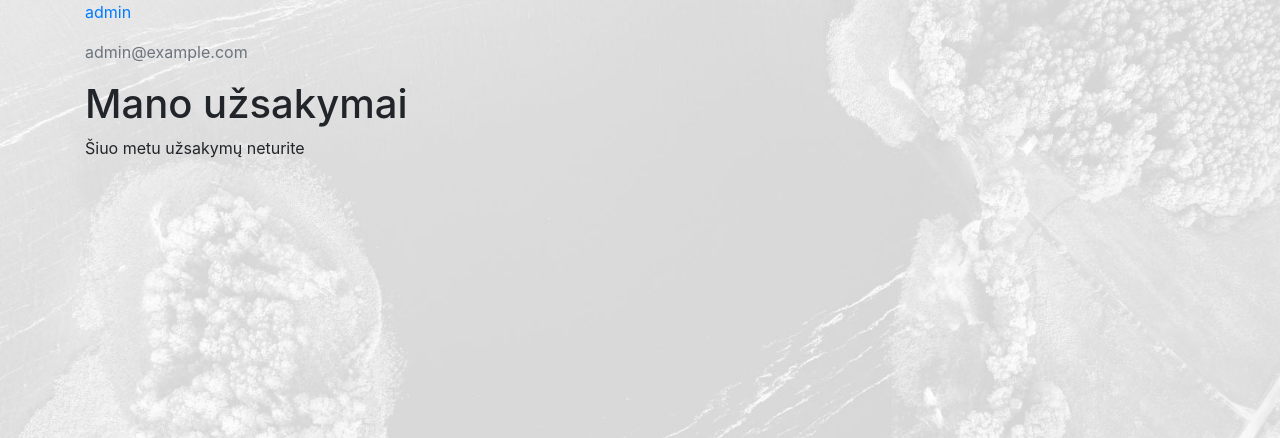
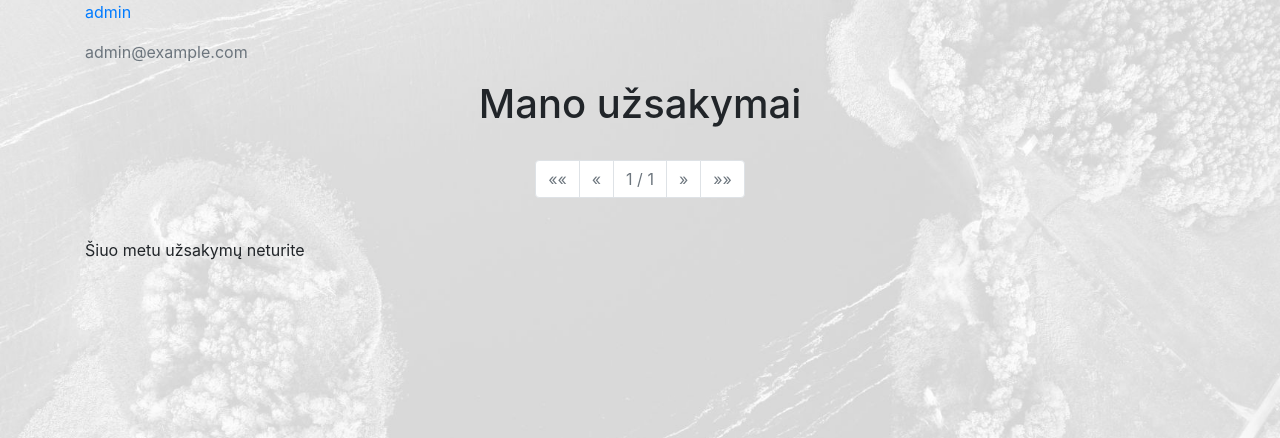
Before and after one commit to hekaista/e_turizmas, a Django app: page /egidas/manouzsakymai/ in a window 1280 px wide. Shown: the part 280-718 px from the top of the page. Run offline with Django 4.2, Linux system fonts and the light colour scheme; a user stored in the database is signed in; data comes from the database, SQL or seed files in the repository; both versions use the stored data as it was after the commit; some libraries are stand-ins or nearby versions.

Commit message:
vartotojo užsakymai, užsakymų puslapiavimas, informacijos atvaizdavimas, sumų paskaičiavimas, stilizacija

```diff
--- a/egidas/forms.py
+++ b/egidas/forms.py
@@ -8,7 +8,8 @@ class PlaceReviewForm(forms.ModelForm):
         fields = ('content', 'user')
         widgets = {
             'place': forms.HiddenInput(),
-            'user': forms.HiddenInput()
+            'user': forms.HiddenInput(),
+            'content': forms.Textarea(attrs={'class': 'form-control', 'rows': 5, 'placeholder': 'Jūsų tekstas...'}),
         }
 
 
--- a/egidas/static/css/styles.css
+++ b/egidas/static/css/styles.css
@@ -99,3 +99,15 @@ footer {
 .small-subcategories {
     font-size: 0.8em;
 }
+
+
+.account-img {
+    width: 150px;
+    height: 150px;
+    object-fit: cover;
+}
+
+.account-heading {
+    font-size: 2em;
+    margin-bottom: 15px;
+}
--- a/egidas/templates/user_orders.html
+++ b/egidas/templates/user_orders.html
@@ -5,21 +5,88 @@
 <p class="text-primary">{{ user.username }}</p>
 <p class="text-secondary">{{ user.email }}</p>
 
-<h1>Mano užsakymai</h1>
+<h1 class="text-center">Mano užsakymai</h1>
+<br>
+<!-- Pagination -->
+<nav aria-label="Page navigation example">
+    <ul class="pagination justify-content-center">
+        {% if page_obj.has_previous %}
+            <li class="page-item">
+                <a class="page-link" href="?page=1" aria-label="First">
+                    <span aria-hidden="true">&laquo;&laquo;</span>
+                </a>
+            </li>
+            <li class="page-item">
+                <a class="page-link" href="?page={{ page_obj.previous_page_number }}" aria-label="Previous">
+                    <span aria-hidden="true">&laquo;</span>
+                </a>
+            </li>
+        {% else %}
+            <li class="page-item disabled">
+                <span class="page-link">&laquo;&laquo;</span>
+            </li>
+            <li class="page-item disabled">
+                <span class="page-link">&laquo;</span>
+            </li>
+        {% endif %}
 
+        <li class="page-item disabled">
+            <span class="page-link">{{ page_obj.number }} / {{ page_obj.paginator.num_pages }}</span>
+        </li>
+
+        {% if page_obj.has_next %}
+            <li class="page-item">
+                <a class="page-link" href="?page={{ page_obj.next_page_number }}" aria-label="Next">
+                    <span aria-hidden="true">&raquo;</span>
+                </a>
+            </li>
+            <li class="page-item">
+                <a class="page-link" href="?page={{ page_obj.paginator.num_pages }}" aria-label="Last">
+                    <span aria-hidden="true">&raquo;&raquo;</span>
+                </a>
+            </li>
+        {% else %}
+            <li class="page-item disabled">
+                <span class="page-link">&raquo;</span>
+            </li>
+            <li class="page-item disabled">
+                <span class="page-link">&raquo;&raquo;</span>
+            </li>
+        {% endif %}
+    </ul>
+</nav>
+<br>
 {% if order_list %}
-<ul>
-    {% for order in order_list %}
-        <li class="{% if order.status == 'Ivykdytas' %}text-success
-        {% elif order.status == 'Gautas' %}text-info
-        {% elif order.status == 'Atšauktas' %}text-danger
-        {% elif order.status == 'Laukiama apmokėjimo' %}text-warning{% endif %}"> {{ order.status }}
-        </li>
-    {{ order.id }}: {{ order.purchase_date }}
-    <hr>
-    {% endfor %}
-</ul>
+    <table class="table">
+        <thead>
+            <tr>
+                <th>Užsakymo data</th>
+                <th>Statusas</th>
+                <th>Užsakymo suma (€)</th>
+            </tr>
+        </thead>
+        <tbody>
+            {% for order in order_list %}
+                <tr>
+                    <td>{{ order.purchase_date }}</td>
+                    <td class="{% if order.status == 'Ivykdytas' %}text-success
+                    {% elif order.status == 'Gautas' %}text-info
+                    {% elif order.status == 'Atšauktas' %}text-danger
+                    {% elif order.status == 'Laukiama apmokėjimo' %}text-secondary{% endif %}">
+                        <strong>{{ order.status }}</strong>
+                    </td>
+                    <td>{{ order.get_total_sum }} €</td>
+                </tr>
+                <tr>
+                    <td colspan="3"><strong>Užsakymo ID:</strong> {{ order.id }}</td>
+                </tr>
+                <tr>
+                    <td colspan="3"><hr /></td>
+                </tr>
+            {% endfor %}
+        </tbody>
+    </table>
 {% else %}
-<p>Šiuo metu užsakymų neturite</p>
+    <p>Šiuo metu užsakymų neturite</p>
 {% endif %}
 {% endblock %}
--- a/egidas/views.py
+++ b/egidas/views.py
@@ -142,10 +142,15 @@ class UserOrderListView(LoginRequiredMixin, generic.ListView):
     model = Order
     template_name = 'user_orders.html'
     context_object_name = 'order_list'
+    paginate_by = 3
 
     def get_queryset(self):
         return Order.objects.filter(user=self.request.user).order_by('purchase_date')
 
+    def get_context_data(self, **kwargs):
+        context = super().get_context_data(**kwargs)
+        context['order_list'] = context['page_obj']
+        return context
 
 @csrf_protect
 def register(request):
```
Also changed, not shown: egidas/models.py (+8 -5 lines), egidas/templates/pirkti_bilieta_form.html (added, +10 -0 lines), egidas/templates/place_detail.html (+19 -6 lines), egidas/templates/profile.html (+22 -10 lines), db.sqlite3.
